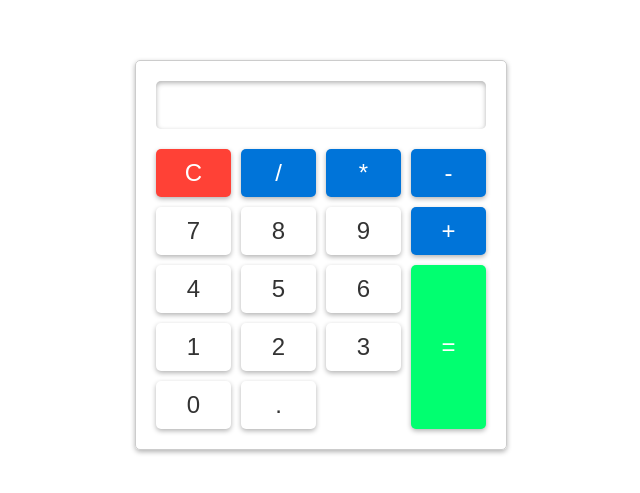
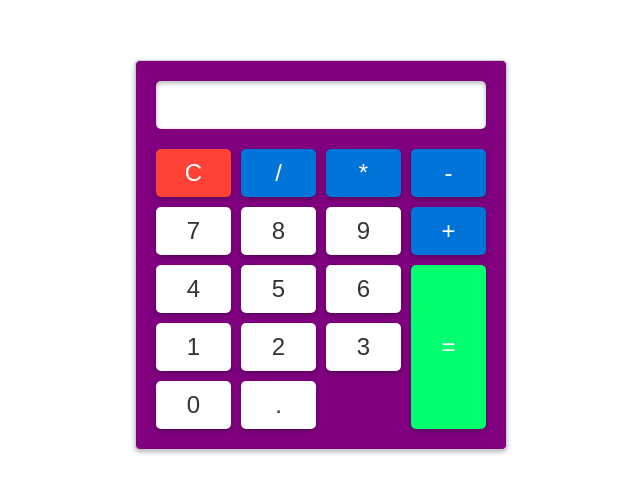
Before and after one commit to DVGabriel/Basic-Calculator, a plain HTML site: page index.html in a window 1280 px wide. Shown: the part 145-638 px from the top of the page, without its empty margins (319-959 px from the left). Drawn offline with Linux system fonts and the light colour scheme.

Commit message:
Update calculator.css

```diff
--- a/calculator.css
+++ b/calculator.css
@@ -12,7 +12,7 @@ body{
 }
 
 #calculator{
-    background-color: f2f2f2;
+    background-color: purple;
     padding: 20px;
     max-width: 400px;
     margin: 0 auto;
```
